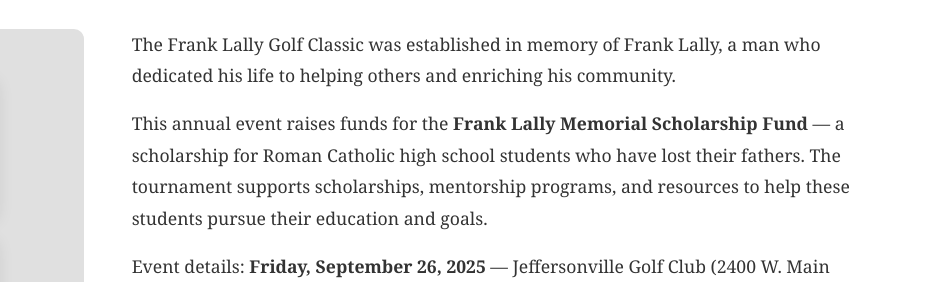
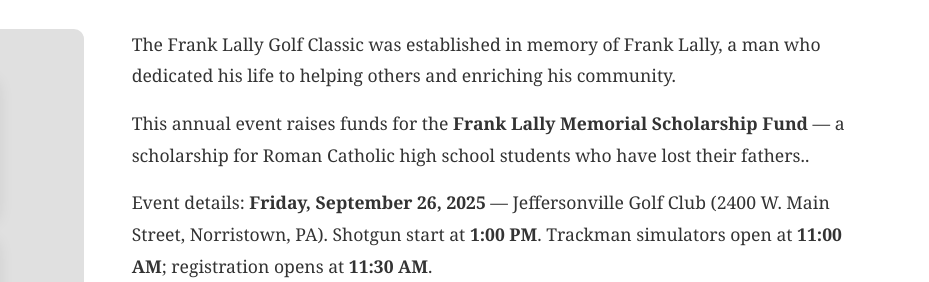
Before and after one commit to RedGrim/redgrim1.github.flg, a plain HTML site: page about.html in a window 1280 px wide. Shown: the part 219-501 px from the top of the page, 351-1280 px from the left. Drawn offline with Linux system fonts and the light colour scheme.

```diff
--- a/about.html
+++ b/about.html
@@ -40,7 +40,7 @@
         </div>
         <div class="about-text">
           <p>The Frank Lally Golf Classic was established in memory of Frank Lally, a man who dedicated his life to helping others and enriching his community.</p>
-            <p style="margin-top: 1rem;">This annual event raises funds for the <strong>Frank Lally Memorial Scholarship Fund</strong> — a scholarship for Roman Catholic high school students who have lost their fathers. The tournament supports scholarships, mentorship programs, and resources to help these students pursue their education and goals.</p>
+            <p style="margin-top: 1rem;">This annual event raises funds for the <strong>Frank Lally Memorial Scholarship Fund</strong> — a scholarship for Roman Catholic high school students who have lost their fathers..</p>
             <p style="margin-top: 1rem;">Event details: <strong>Friday, September 26, 2025</strong> — Jeffersonville Golf Club (2400 W. Main Street, Norristown, PA). Shotgun start at <strong>1:00 PM</strong>. Trackman simulators open at <strong>11:00 AM</strong>; registration opens at <strong>11:30 AM</strong>.</p>
             <p style="margin-top: 1rem;">All proceeds benefit the Frank Lally Memorial Scholarship Fund. Thank you for your continued support.</p>
         </div>
```
